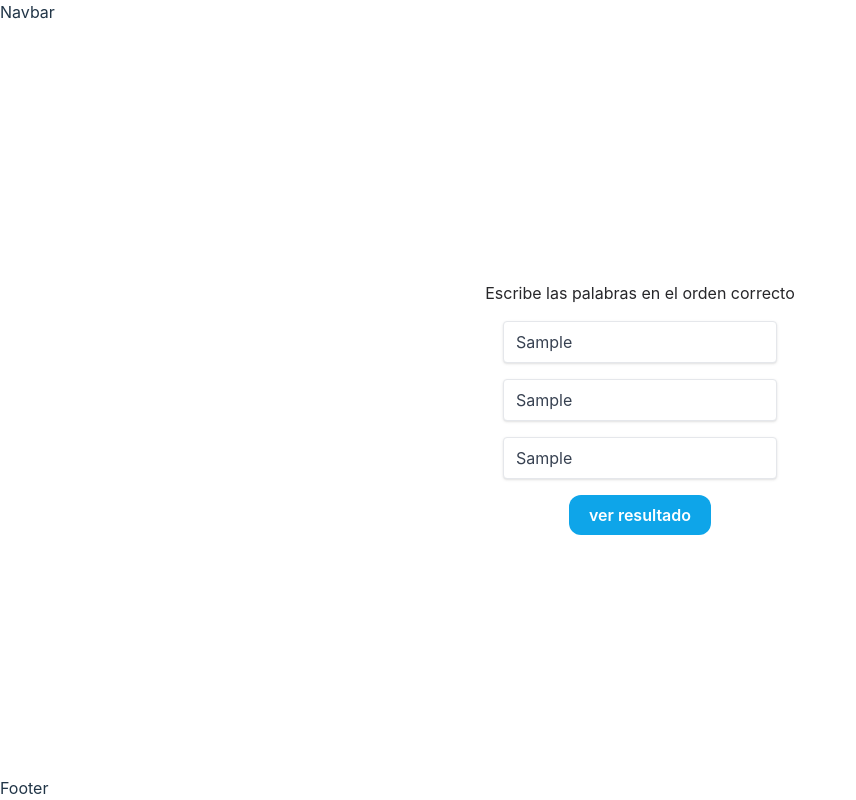
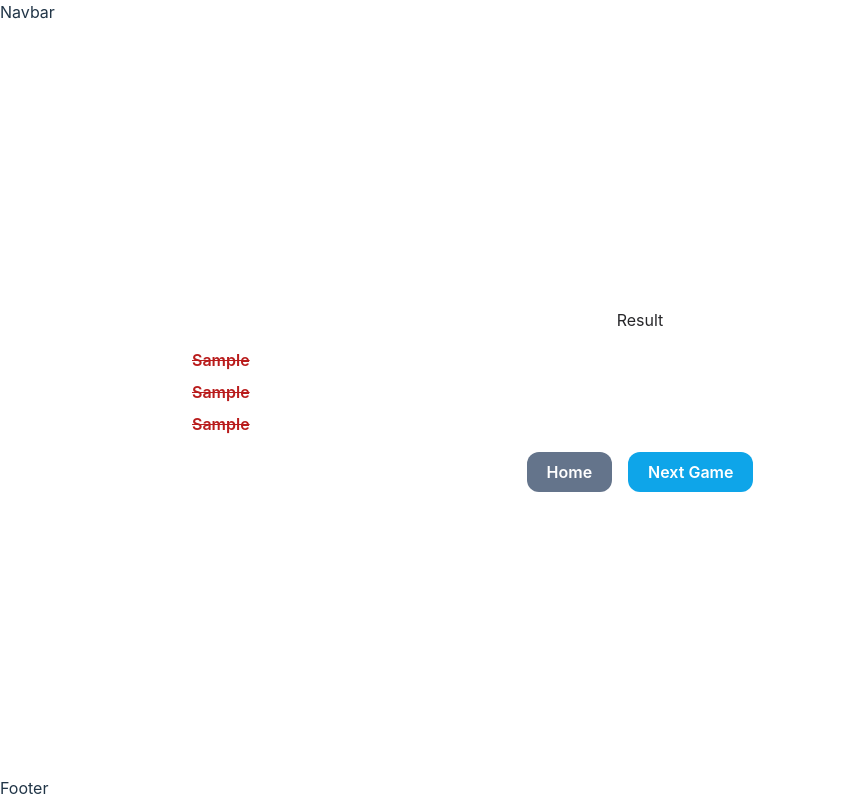
Before and after one commit to JosenRomero/remember_them_game, a React (Vite) app: page /play in a window 1280 px wide. Both pictures are taken after typing "Sample", "Sample", "Sample" into the empty fields and a click on the button "ver resultado". Shown: the whole page, without its empty margins (0-856 px from the left). Built offline with nearby package versions, Linux system fonts and the light colour scheme.

Commit message:
add Result component

```diff
--- /dev/null
+++ b/src/components/Result.jsx
@@ -0,0 +1,33 @@
+import { Link } from 'react-router-dom';
+
+const Result = ({ win, words, incorrectWord, result }) => {
+
+  const goNextGame = () => {
+    result({win: null, words: [], incorrectWord: []});
+  }
+
+  return (
+    <>
+      <h2 className="text-center mb-4">Result</h2>
+      <div>
+        {incorrectWord.map((word, i) => {
+          return (
+            <p
+              key={i}
+              className={`font-semibold mb-2 ${word === "" ? "text-lime-700" : "text-red-700 line-through"} `}
+            >
+              {word === "" ? words[i] : word}
+            </p>
+          );
+        })}
+      </div>
+      <div className="flex justify-center gap-4 mt-4">
+        <Link className="bg-slate-500 hover:bg-slate-700 px-5 py-2 rounded-xl font-semibold text-white hover:text-white" to={"/"}>Home</Link>
+        <button className="bg-sky-500 hover:bg-sky-700 px-5 py-2 rounded-xl font-semibold text-white" onClick={goNextGame}>Next Game</button>
+      </div>
+    </>
+  )
+
+}
+
+export default Result
--- a/src/components/ShowAndResponse.jsx
+++ b/src/components/ShowAndResponse.jsx
@@ -3,7 +3,7 @@ import { useWords } from '../hooks/useWords'
 import Form from '../components/Form'
 import { checkingResponse } from '../utils/utils'
 
-const ShowAndResponse = () => {
+const ShowAndResponse = ({ result }) => {
 
   const { words, word, showingWords } = useWords();
   const [response, setResponse] = useState({});
@@ -11,7 +11,7 @@ const ShowAndResponse = () => {
   const handleResponse = (event) => {
     event.preventDefault();
     let { incorrectWord, win } = checkingResponse(words, response);
-    console.log(incorrectWord, win)
+    result({ win, words, incorrectWord });
   }
 
   const handleInput = ({target: {name, value}}) => {
--- a/src/pages/PlayPage.jsx
+++ b/src/pages/PlayPage.jsx
@@ -1,10 +1,25 @@
+import { useState } from 'react';
 import ShowAndResponse from '../components/ShowAndResponse'
+import Result from '../components/Result'
 
 const PlayPage = () => {
 
+  const [win, setWin] = useState(null);
+  const [words, setWords] = useState([]);
+  const [incorrectWord, setIncorrectWord] = useState([]);
+
+  const result = (res) => {
+    setWin(res.win);
+    setWords(res.words);
+    setIncorrectWord(res.incorrectWord);
+  }
+
   return (
     <>
-      <ShowAndResponse />
+      {win === null
+        ? <ShowAndResponse result={result} />
+        : <Result win={win} words={words} incorrectWord={incorrectWord} result={result} />
+      }
     </>
   )
 
```
